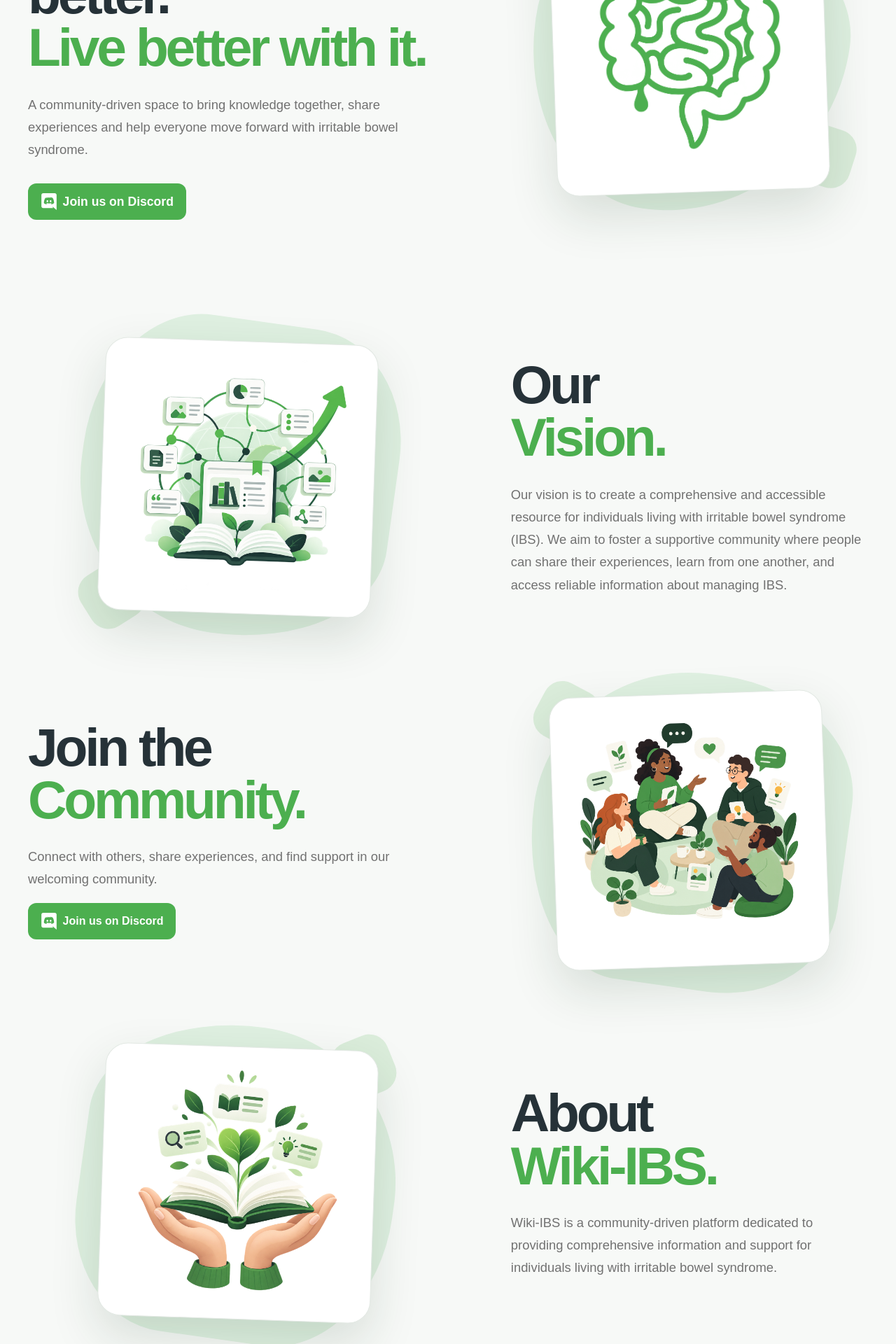
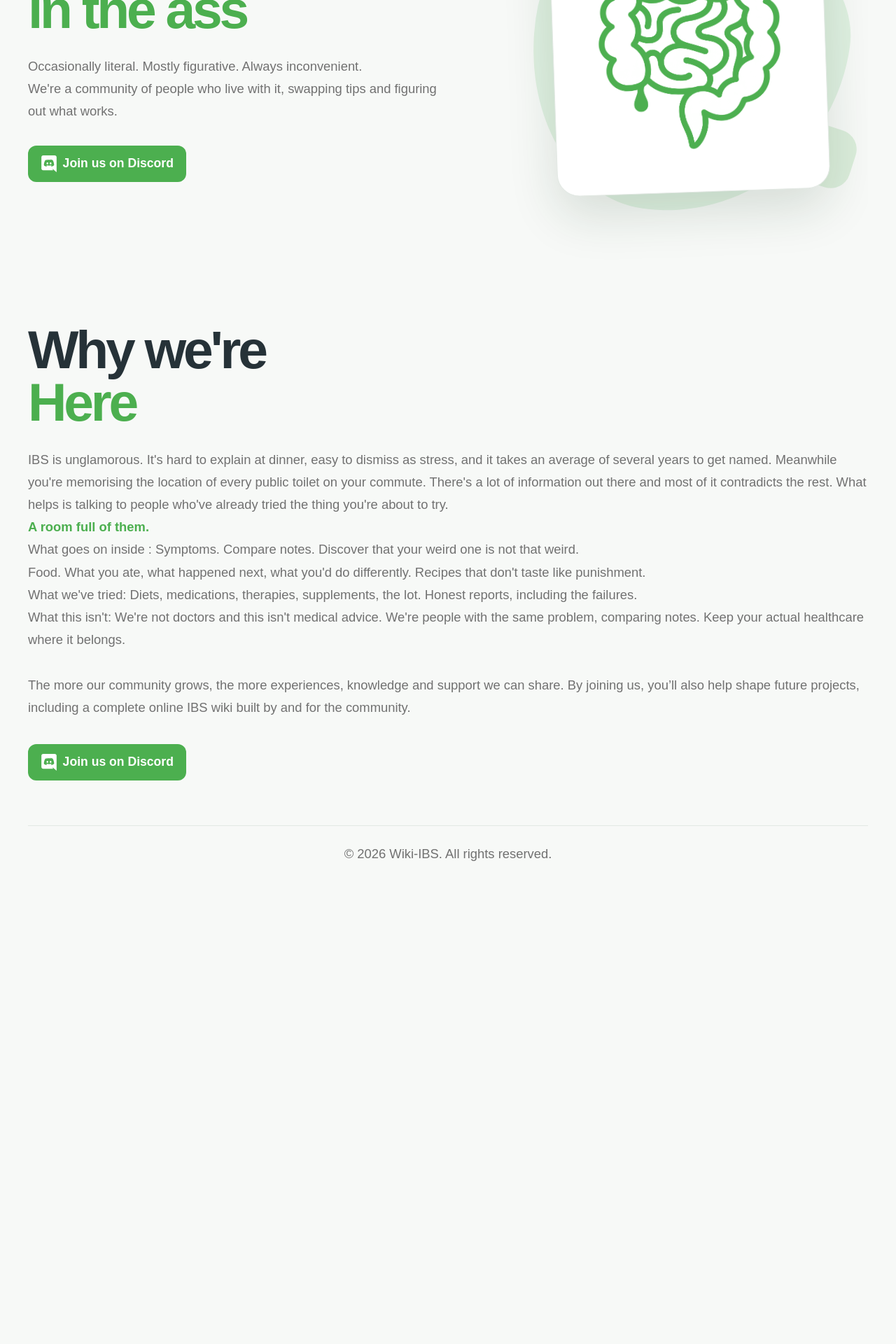
Before and after one commit to Nico-Coni/Wiki-IBS, a React (Vite) app: page / in a window 1280 px wide. Shown: the part 320-2240 px from the top of the page at 70% size. After the commit the page ends 1580 px from the top, so only its background shows below. Built offline with nearby package versions, Linux system fonts and the light colour scheme.

Commit message:
Added responsive on Vision, deleted useless components, minor bug fixes

```diff
--- a/index.html
+++ b/index.html
@@ -3,9 +3,10 @@
 
 <head>
   <meta charset="UTF-8" />
-  <link rel="icon" type="image/svg+xml" href="" />
+  <link rel="icon" type="image/png" href="/src/assets/IBS_Logo.png" />
   <meta name="viewport" content="width=device-width, initial-scale=1.0" />
   <title>Wiki-IBS</title>
+
 </head>
 
 <body>
--- a/src/App.tsx
+++ b/src/App.tsx
@@ -1,8 +1,6 @@
 import Header from './components/Header/Header'
 import Footer from './components/Footer/Footer'
 import Hero from './components/Hero/Hero'
-import About from './components/About/About'
-import Community from './components/Community/Community'
 import Vision from './components/Vision/Vision'
 
 function App() {
@@ -14,8 +12,6 @@ function App() {
       <main>
         <Hero />
         <Vision />
-        <Community />
-        <About />
       </main>
 
       <Footer />
--- a/src/components/About/About.css
+++ /dev/null
@@ -1,85 +0,0 @@
-.about {
-    display: grid;
-    grid-template-columns: minmax(0, 1fr) minmax(320px, 0.85fr);
-    align-items: center;
-    gap: clamp(3rem, 7vw, 7rem);
-    width: min(100% - 2rem, 1200px);
-    margin: 0 auto;
-    padding: clamp(2.5rem, 5vw, 4.5rem) 0 0;
-}
-
-.about__title {
-    margin: 0;
-    color: var(--text);
-    font-size: clamp(2.8rem, 6vw, 5.4rem);
-    font-weight: 800;
-    letter-spacing: -0.055em;
-    line-height: 0.98;
-}
-
-.about__title span {
-    display: block;
-    color: var(--primary);
-}
-
-.about__description {
-    max-width: 590px;
-    margin: 1.75rem 0 0;
-    color: var(--text-secondary);
-    font-size: clamp(1rem, 1.5vw, 1.15rem);
-    line-height: 1.75;
-}
-
-.about__visual {
-    position: relative;
-    display: grid;
-    min-height: clamp(330px, 42vw, 440px);
-    place-items: center;
-    isolation: isolate;
-}
-
-.about__image-wrapper {
-    position: relative;
-    z-index: 2;
-    display: grid;
-    width: min(80%, 390px);
-    aspect-ratio: 1;
-    place-items: center;
-    border: 1px solid var(--border);
-    border-radius: var(--radius-large);
-    background: var(--surface);
-    box-shadow: 0 28px 70px rgb(22 55 30 / 14%);
-    transform: rotate(2deg);
-}
-
-.about__image-icon {
-    display: block;
-    margin: 0.5rem auto;
-    width: 95%;
-    height: 95%;
-    object-fit: contain;
-}
-
-.about__shape {
-    position: absolute;
-    z-index: -1;
-    background: var(--primary-soft);
-}
-
-.about__shape--back {
-    width: min(92%, 450px);
-    aspect-ratio: 1;
-    border-radius: 45% 40% 60% 55% / 38% 62% 58% 42%;
-    transform: rotate(278deg);
-}
-
-.about__shape--small {
-    right: 13%;
-    bottom: 78%;
-    width: 85px;
-    height: 85px;
-    border-radius: 28px;
-    background: var(--primary);
-    opacity: 0.16;
-    transform: rotate(68deg);
-}
--- a/src/components/About/About.tsx
+++ /dev/null
@@ -1,33 +0,0 @@
-import './About.css'
-import aboutLogo from '../../assets/About_image.png'
-
-function About() {
-    return (
-        <section className="about" id="about">
-            <div className="about__visual" aria-hidden="true">
-                <div className="about__shape about__shape--back" />
-
-                <div className="about__image-wrapper">
-                    <div className="about__image-icon">
-                        <img
-                            src={aboutLogo}
-                            alt=" About Logo - A stylized representation of the Wiki-IBS platform, symbolizing knowledge and support for individuals with irritable bowel syndrome. - Wiki-IBS About"
-                            className="about__image-icon"
-                        /></div>
-                </div>
-
-                <div className="about__shape about__shape--small" />
-            </div>
-            <div className="about__content">
-                <h2 className="about__title">About <span>Wiki-IBS.</span></h2>
-                <p className="about__description">
-                    Wiki-IBS is a community-driven platform dedicated to providing
-                    comprehensive information and support for individuals living with
-                    irritable bowel syndrome.
-                </p>
-            </div>
-        </section>
-    )
-}
-
-export default About
--- a/src/components/Footer/Footer.css
+++ b/src/components/Footer/Footer.css
@@ -5,8 +5,9 @@
     gap: clamp(3rem, 7vw, 7rem);
     width: min(100% - 2rem, 1200px);
     margin: 0 auto;
-    padding: clamp(2.5rem, 5vw, 4.5rem) 0 0;
+    padding: clamp(1.5rem, 5vw, 1.5rem) 0 clamp(1.5rem, 5vw, 1.5rem);
     overflow: hidden;
+    border-top: 1px solid var(--border);
 }
 
 .footer p {
--- a/src/components/Header/Header.tsx
+++ b/src/components/Header/Header.tsx
@@ -5,8 +5,8 @@ import logo from '../../assets/IBS_Logo.png'
 
 const navigation = [
     { label: 'Vision', href: '#vision' },
-    { label: 'Community', href: '#community' },
-    { label: 'About', href: '#about' },
+    // { label: 'Community', href: '#community' },
+    // { label: 'About', href: '#about' },
 ]
 
 function Header() {
--- a/src/components/Hero/Hero.css
+++ b/src/components/Hero/Hero.css
@@ -14,14 +14,6 @@
     max-width: 650px;
 }
 
-.hero__eyebrow {
-    margin: 0 0 1.25rem;
-    color: var(--primary);
-    font-size: 0.78rem;
-    font-weight: 800;
-    letter-spacing: 0.14em;
-    text-transform: uppercase;
-}
 
 .hero__title {
     margin: 0;
@@ -43,37 +35,14 @@
     color: var(--text-secondary);
     font-size: clamp(1rem, 1.5vw, 1.15rem);
     line-height: 1.75;
-}
-
-.hero__button {
-    display: inline-flex;
-    align-items: center;
-    justify-content: center;
-    min-height: 3.25rem;
-    margin-top: 2rem;
-    padding: 0 1.1rem;
-    border-radius: var(--radius-small);
-    background: var(--primary);
-    color: #fff;
-    font-size: 1.1rem;
-    font-weight: 700;
-    text-decoration: none;
-    transition:
-        background-color 160ms ease,
-        transform 160ms ease,
-        box-shadow 160ms ease;
-}
-
-.hero__button:hover {
-    background: var(--primary-hover);
-    box-shadow: 0 12px 28px rgb(76 175 79 / 25%);
-    transform: translateY(-2px);
+    margin-bottom: 2rem;
 }
 
 .hero__visual {
     position: relative;
     display: grid;
     min-height: clamp(330px, 42vw, 440px);
+    width: 100%;
     place-items: center;
     isolation: isolate;
 }
@@ -112,7 +81,6 @@
 
 .hero__shape {
     position: absolute;
-    z-index: -1;
     background: var(--primary-soft);
 }
 
@@ -128,6 +96,7 @@
     bottom: 8%;
     width: 85px;
     height: 85px;
+    aspect-ratio: 1;
     border-radius: 28px;
     background: var(--primary);
     opacity: 0.16;
@@ -153,11 +122,25 @@
     }
 
     .hero__visual {
-        min-height: 340px;
+        width: min(100%, 380px);
+        min-height: 0px;
+        aspect-ratio: 1;
+        margin: 1.5rem auto 0;
     }
 
     .hero__image-wrapper {
-        width: min(75vw, 360px);
+        width: 70%;
+        max-width: 300px;
+    }
+
+    .hero__shape--back {
+        width: 80%;
+    }
+
+    .hero__shape--small {
+        right: 5%;
+        bottom: 8%;
+        width: clamp(58px, 16vw, 75px);
     }
 }
 
--- a/src/components/Hero/Hero.tsx
+++ b/src/components/Hero/Hero.tsx
@@ -4,22 +4,19 @@ function Hero() {
     return (
         <section className="hero" aria-labelledby="hero-title">
             <div className="hero__content">
-                <p className="hero__eyebrow">
-                    Understand • Share • Move Forward
-                </p>
 
                 <h1 id="hero-title" className="hero__title">
-                    Understand IBS better.
-                    <span> Live better with it.</span>
+                    IBS is a pain <span>in the ass</span>
+
                 </h1>
 
                 <p className="hero__description">
-                    A community-driven space to bring knowledge together,
-                    share experiences and help everyone move forward with
-                    irritable bowel syndrome.
+                    Occasionally literal. Mostly figurative. Always inconvenient.
+                    <br />
+                    We're a community of people who live with it, swapping tips and figuring out what works.
                 </p>
 
-                <a className="hero__button" href="https://discord.gg/bN5MNpfvht" target="_blank" rel="noopener noreferrer" >
+                <a className="discord__button" href="https://discord.gg/bN5MNpfvht" target="_blank" rel="noopener noreferrer" >
                     <span
                         className="header__discord-logo"
                         aria-hidden="true"
--- a/src/components/Vision/Vision.css
+++ b/src/components/Vision/Vision.css
@@ -1,11 +1,9 @@
 .vision {
-    display: grid;
-    grid-template-columns: minmax(0, 1fr) minmax(320px, 0.85fr);
     align-items: center;
-    gap: clamp(3rem, 7vw, 7rem);
+    gap: clamp(2rem, 4vw, 4rem);
     width: min(100% - 2rem, 1200px);
     margin: 0 auto;
-    padding: clamp(2.5rem, 5vw, 4.5rem) 0 0;
+    padding: clamp(2.5rem, 5vw, 4.5rem) 0 clamp(2.5rem, 5vw, 4.5rem);
 }
 
 .vision__title {
@@ -23,17 +21,23 @@
 }
 
 .vision__description {
-    max-width: 590px;
+    max-width: 1200px;
     margin: 1.75rem 0 0;
     color: var(--text-secondary);
     font-size: clamp(1rem, 1.5vw, 1.15rem);
     line-height: 1.75;
 }
 
+.vision__description--highlight {
+    color: var(--primary);
+    font-size: clamp(1rem, 1.5vw, 1.15rem);
+    font-weight: 600;
+}
+
 .vision__visual {
     position: relative;
     display: grid;
-    min-height: clamp(330px, 42vw, 440px);
+    min-height: clamp(230px, 28vw, 300px);
     place-items: center;
     isolation: isolate;
 }
@@ -42,13 +46,13 @@
     position: relative;
     z-index: 2;
     display: grid;
-    width: min(80%, 390px);
+    width: min(90%, 250px);
     aspect-ratio: 1;
     place-items: center;
     border: 1px solid var(--border);
     border-radius: var(--radius-large);
     background: var(--surface);
-    box-shadow: 0 28px 70px rgb(22 55 30 / 14%);
+    box-shadow: 0 20px 50px rgb(22 55 30 / 14%);
     transform: rotate(2deg);
 }
 
@@ -67,19 +71,65 @@
 }
 
 .vision__shape--back {
-    width: min(92%, 450px);
+    width: min(100%, 290px);
     aspect-ratio: 1;
     border-radius: 45% 40% 60% 55% / 38% 62% 58% 42%;
-    transform: rotate(98deg);
+    transform: rotate(278deg);
 }
 
 .vision__shape--small {
-    right: 73%;
-    bottom: 2%;
-    width: 85px;
-    height: 85px;
-    border-radius: 28px;
+    right: 8%;
+    bottom: 76%;
+    width: 55px;
+    height: 55px;
+    border-radius: 18px;
     background: var(--primary);
     opacity: 0.16;
-    transform: rotate(58deg);
+    transform: rotate(68deg);
 }
+
+@media (max-width: 850px) {
+    .vision {
+        grid-template-columns: 1fr;
+        min-height: auto;
+        padding: 3.5rem 0 4.5rem;
+        text-align: center;
+    }
+
+    .vision__content {
+        max-width: 680px;
+        margin: 0 auto;
+    }
+
+    .vision__description {
+        margin-right: auto;
+        margin-left: auto;
+    }
+
+    .vision__visual {
+        min-height: 340px;
+    }
+
+    .vision__image-wrapper {
+        width: min(75vw, 360px);
+    }
+}
+
+@media (max-width: 520px) {
+    .vision {
+        padding-top: 3rem;
+    }
+
+    .vision__title {
+        font-size: clamp(2.6rem, 13vw, 3.8rem);
+    }
+
+    .vision__visual {
+        min-height: 330px;
+    }
+
+    .vision__image-wrapper {
+        width: min(78vw, 300px);
+        border-radius: var(--radius-medium);
+    }
+}
--- a/src/components/Vision/Vision.tsx
+++ b/src/components/Vision/Vision.tsx
@@ -1,28 +1,40 @@
 import './Vision.css'
-import visionLogo from '../../assets/Vision_image.png'
 
 function Vision() {
     return (
         <section className="vision" id="vision">
-            <div className="vision__visual" aria-hidden="true">
-                <div className="vision__shape vision__shape--back" />
+            <div className="vision__content">
+                <h2 className="vision__title">Why we're <span className="vision__title--highlight">Here</span></h2>
+                <p className="vision__description">
+                    IBS is unglamorous. It's hard to explain at dinner, easy to dismiss as stress, and it takes an average of several years to get named. Meanwhile you're memorising the location of every public toilet on your commute.
+                    There's a lot of information out there and most of it contradicts the rest. What helps is talking to people who've already tried the thing you're about to try.
+                    <br />
+                    <span className="vision__description--highlight">A room full of them.</span>
+                    <br />
+                    What goes on inside :
+                    Symptoms. Compare notes. Discover that your weird one is not that weird.
+                    <br />
+                    Food. What you ate, what happened next, what you'd do differently. Recipes that don't taste like punishment.
+                    <br />
+                    What we've tried: Diets, medications, therapies, supplements, the lot. Honest reports, including the failures.
+                    <br />
+                    What this isn't:
+                    We're not doctors and this isn't medical advice. We're people with the same problem, comparing notes. Keep your actual healthcare where it belongs.
+                    <br />
+                    <br />
+                    The more our community grows, the more experiences, knowledge and support we can share. By joining us, you’ll also help shape future projects, including a complete online IBS wiki built by and for the community.
 
-                <div className="vision__image-wrapper">
-                    <div className="vision__image-icon">
-                        <img
-                            src={visionLogo}
-                            alt="Vision Logo - Illustration of a web tree with interconnected nodes, symbolizing the growth and branching of knowledge within the Wiki-IBS platform. - Wiki-IBS Vision"
-                            className="vision__image-icon"
-                        /></div>
-                </div>
 
-                <div className="vision__shape vision__shape--small" />
-            </div>
-            <div className="vision__content">
-                <h2 className="vision__title">Our <span>Vision.</span></h2>
-                <p className="vision__description">
-                    Our vision is to create a comprehensive and accessible resource for individuals living with irritable bowel syndrome (IBS). We aim to foster a supportive community where people can share their experiences, learn from one another, and access reliable information about managing IBS.
                 </p>
+                <br />
+                <br />
+                <a className="discord__button" href="https://discord.gg/bN5MNpfvht" target="_blank" rel="noopener noreferrer" >
+                    <span
+                        className="header__discord-logo"
+                        aria-hidden="true"
+                    />
+                    Join us on Discord
+                </a>
             </div>
         </section>
     )
--- a/src/main.css
+++ b/src/main.css
@@ -68,3 +68,24 @@ body {
   color: var(--text);
   font-family: Arial, sans-serif;
 }
+
+.discord__button {
+  display: inline-flex;
+  align-items: center;
+  justify-content: center;
+  min-height: 3.25rem;
+  padding: 0 1.1rem;
+  border-radius: var(--radius-small);
+  font-size: 1.1rem;
+  font-weight: 700;
+  text-decoration: none;
+  transition: background 160ms ease, transform 160ms ease box-shadow 160ms ease;
+  background: var(--primary);
+  color: #fff;
+}
+
+.discord__button:hover {
+  background: var(--primary-hover);
+  transform: translateY(-1px);
+  box-shadow: 0 12px 28px rgb(76 175 79 / 25%);
+}
```
Also changed, not shown: src/components/Header/Header.css (+8 -2 lines).
